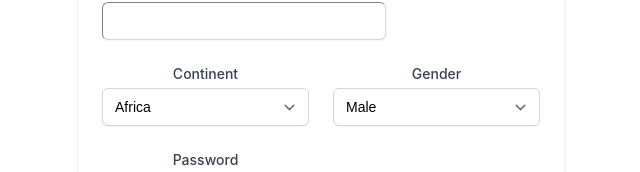
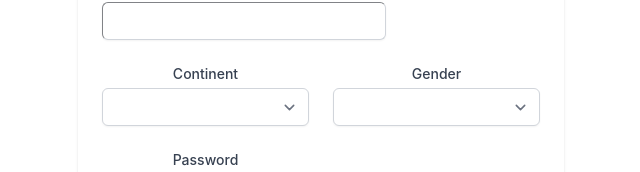
Before and after one commit to jydoskey/dashboard, a Vue app: page /sign-up in a window 1280 px wide. Shown: the part 349-521 px from the top of the page, without its empty margins (319-959 px from the left). Built offline with nearby package versions, Linux system fonts and the light colour scheme.

Commit message:
setup axios call for sign up page

```diff
--- a/index.html
+++ b/index.html
@@ -1,13 +1,16 @@
 <!DOCTYPE html>
 <html lang="en">
+
 <head>
   <meta charset="UTF-8" />
   <link rel="icon" href="/favicon.ico" />
   <meta name="viewport" content="width=device-width, initial-scale=1.0" />
-    <title>Vite App</title>
+  <title>Dashboard Authentication</title>
 </head>
+
 <body>
   <div id="app"></div>
   <script type="module" src="/src/main.js"></script>
 </body>
+
 </html>
--- a/src/components/signUp.vue
+++ b/src/components/signUp.vue
@@ -8,55 +8,205 @@
         </div>
       </div>
       <div class="mt-5 md:mt-0 md:col-span-2">
-        <form action="#" method="POST">
+        <form @submit="submit($event)">
           <div class="shadow overflow-hidden sm:rounded-md">
             <div class="px-4 py-5 bg-white sm:p-6">
-              <div class="grid grid-cols-6 gap-6 ">
+              <div class="grid grid-cols-6 gap-6">
                 <div class="col-span-6 sm:col-span-3">
-                  <label for="first-name" class="block text-sm font-medium text-gray-700">First name</label>
-                  <input type="text" name="first-name" id="first-name" autocomplete="given-name" class="mt-1 focus:ring-indigo-500 focus:border-indigo-500 block w-full shadow-sm sm:text-sm border-gray-300 rounded-md" />
+                  <label
+                    for="first-name"
+                    class="block text-sm font-medium text-gray-700"
+                    >First name</label
+                  >
+                  <input
+                    v-model="firstName"
+                    type="text"
+                    name="first-name"
+                    id="first-name"
+                    autocomplete="given-name"
+                    class="
+                      mt-1
+                      focus:ring-indigo-500 focus:border-indigo-500
+                      block
+                      w-full
+                      shadow-sm
+                      sm:text-sm
+                      border-gray-300
+                      rounded-md
+                    "
+                  />
                 </div>
 
                 <div class="col-span-6 sm:col-span-3">
-                  <label for="last-name" class="block text-sm font-medium text-gray-700">Last name</label>
-                  <input type="text" name="last-name" id="last-name" autocomplete="family-name" class="mt-1 focus:ring-indigo-500 focus:border-indigo-500 block w-full shadow-sm sm:text-sm border-gray-300 rounded-md" />
+                  <label
+                    for="last-name"
+                    class="block text-sm font-medium text-gray-700"
+                    >Last name</label
+                  >
+                  <input
+                    v-model="lastName"
+                    type="text"
+                    name="last-name"
+                    id="last-name"
+                    autocomplete="family-name"
+                    class="
+                      mt-1
+                      focus:ring-indigo-500 focus:border-indigo-500
+                      block
+                      w-full
+                      shadow-sm
+                      sm:text-sm
+                      border-gray-300
+                      rounded-md
+                    "
+                  />
                 </div>
 
                 <div class="col-span-6 sm:col-span-4 block">
-                  <label for="email-address" class="block text-sm font-medium text-gray-700">Email address</label>
-                  <input type="text" name="email-address" id="email-address" autocomplete="email" class="mt-1 focus:ring-indigo-500 focus:border-indigo-500 block w-full shadow-sm sm:text-sm border-gray-300 rounded-md" />
+                  <label
+                    for="email-address"
+                    class="block text-sm font-medium text-gray-700"
+                    >Email address</label
+                  >
+                  <input
+                    v-model="email"
+                    type="text"
+                    name="email-address"
+                    id="email-address"
+                    autocomplete="email"
+                    class="
+                      mt-1
+                      focus:ring-indigo-500 focus:border-indigo-500
+                      block
+                      w-full
+                      shadow-sm
+                      sm:text-sm
+                      border-gray-300
+                      rounded-md
+                    "
+                  />
                 </div>
 
                 <div class="col-span-6 sm:col-span-3">
-                  <label for="continent" class="block text-sm font-medium text-gray-700">Continent</label>
-                  <select id="continent" name="continent" autocomplete="continent-name" class="mt-1 block w-full py-2 px-3 border border-gray-300 bg-white rounded-md shadow-sm focus:outline-none focus:ring-indigo-500 focus:border-indigo-500 sm:text-sm">
-                    <option value="">Africa</option>
-                    <option value="">Antarctica</option>
-                    <option value="">Asia</option>
-                    <option value="">Australia</option>
-                    <option value="">Europe</option>
-                    <option value="">North America</option>
-                    <option value="">South AMerica</option>
+                  <label
+                    for="continent"
+                    class="block text-sm font-medium text-gray-700"
+                    >Continent</label
+                  >
+                  <select
+                    v-model="continent"
+                    id="continent"
+                    name="continent"
+                    autocomplete="continent-name"
+                    class="
+                      mt-1
+                      block
+                      w-full
+                      py-2
+                      px-3
+                      border border-gray-300
+                      bg-white
+                      rounded-md
+                      shadow-sm
+                      focus:outline-none
+                      focus:ring-indigo-500
+                      focus:border-indigo-500
+                      sm:text-sm
+                    "
+                  >
+                    <option value="0">Choose...</option>
+                    <option value="1">Africa</option>
+                    <option value="2">Antarctica</option>
+                    <option value="3">Asia</option>
+                    <option value="4">Australia</option>
+                    <option value="5">Europe</option>
+                    <option value="6">North America</option>
+                    <option value="7">South AMerica</option>
                   </select>
                 </div>
 
                 <div class="col-span-6 sm:col-span-3">
-                  <label for="gender" class="block text-sm font-medium text-gray-700">Gender</label>
-                  <select id="gender" name="gender" autocomplete="gender-name" class="mt-1 block w-full py-2 px-3 border border-gray-300 bg-white rounded-md shadow-sm focus:outline-none focus:ring-indigo-500 focus:border-indigo-500 sm:text-sm">
-                    <option value="">Male</option>
-                    <option value="">Female</option>
+                  <label
+                    for="gender"
+                    class="block text-sm font-medium text-gray-700"
+                    >Gender</label
+                  >
+                  <select
+                    v-model="gender"
+                    id="gender"
+                    name="gender"
+                    autocomplete="gender-name"
+                    class="
+                      mt-1
+                      block
+                      w-full
+                      py-2
+                      px-3
+                      border border-gray-300
+                      bg-white
+                      rounded-md
+                      shadow-sm
+                      focus:outline-none
+                      focus:ring-indigo-500
+                      focus:border-indigo-500
+                      sm:text-sm
+                    "
+                  >
+                    <option value="0">Choose...</option>
+                    <option value="1">Male</option>
+                    <option value="2">Female</option>
                   </select>
                 </div>
 
                 <div class="col-span-6 sm:col-span-3">
-                  <label for="password" class="block text-sm font-medium text-gray-700">Password</label>
-                  <input type="text" name="password" id="password" class="mt-1 focus:ring-indigo-500 focus:border-indigo-500 block w-full shadow-sm sm:text-sm border-gray-300 rounded-md" />
+                  <label
+                    for="password"
+                    class="block text-sm font-medium text-gray-700"
+                    >Password</label
+                  >
+                  <input
+                    v-model="password"
+                    type="text"
+                    name="password"
+                    id="password"
+                    class="
+                      mt-1
+                      focus:ring-indigo-500 focus:border-indigo-500
+                      block
+                      w-full
+                      shadow-sm
+                      sm:text-sm
+                      border-gray-300
+                      rounded-md
+                    "
+                  />
                 </div>
-
               </div>
             </div>
             <div class="px-4 py-3 bg-gray-50 text-center sm:px-6">
-              <button type="submit" class="inline-flex justify-center py-3 px-10 border border-transparent shadow-sm text-sm font-medium rounded-md text-white bg-indigo-500 hover:bg-indigo-700 focus:outline-none focus:ring-2 focus:ring-offset-2 focus:ring-indigo-500">Create Account</button>
+              <button
+                type="submit"
+                class="
+                  inline-flex
+                  justify-center
+                  py-3
+                  px-10
+                  border border-transparent
+                  shadow-sm
+                  text-sm
+                  font-medium
+                  rounded-md
+                  text-white
+                  bg-indigo-500
+                  hover:bg-indigo-700
+                  focus:outline-none
+                  focus:ring-2
+                  focus:ring-offset-2
+                  focus:ring-indigo-500
+                "
+              >
+                Create Account
+              </button>
             </div>
           </div>
         </form>
@@ -68,24 +218,44 @@
 
 <script>
 export default {
-    name: 'DashboardSignup',
+  name: "DashboardSignup",
 
-    data() {
-        return {
+  data() {
+    return {
+      firstName: "",
+      lastName: "",
+      email: "",
+      continent: "",
+      gender: "",
+      password: "",
+    };
+  },
 
-        };
+  methods: {
+    submit(event) {
+      event.preventDefault();
+      var payload = {
+        email: this.email,
+        password: this.password,
+        firstName: this.firstName,
+        lastName: this.lastName,
+        gender: this.gender,
+        continent: this.continent,
+      };
+      this.axios
+        .post("/register", payload)
+        .then((response) => {
+          console.log(response);
+        })
+        .catch((error) => {
+          console.log(error);
+        });
     },
+  },
 
-    mounted() {
-
-    },
-
-    methods: {
-
-    },
+  mounted() {},
 };
 </script>
 
 <style lang="scss" scoped>
-
 </style>
```
Lines whose indentation alone changed are shown as unchanged.
